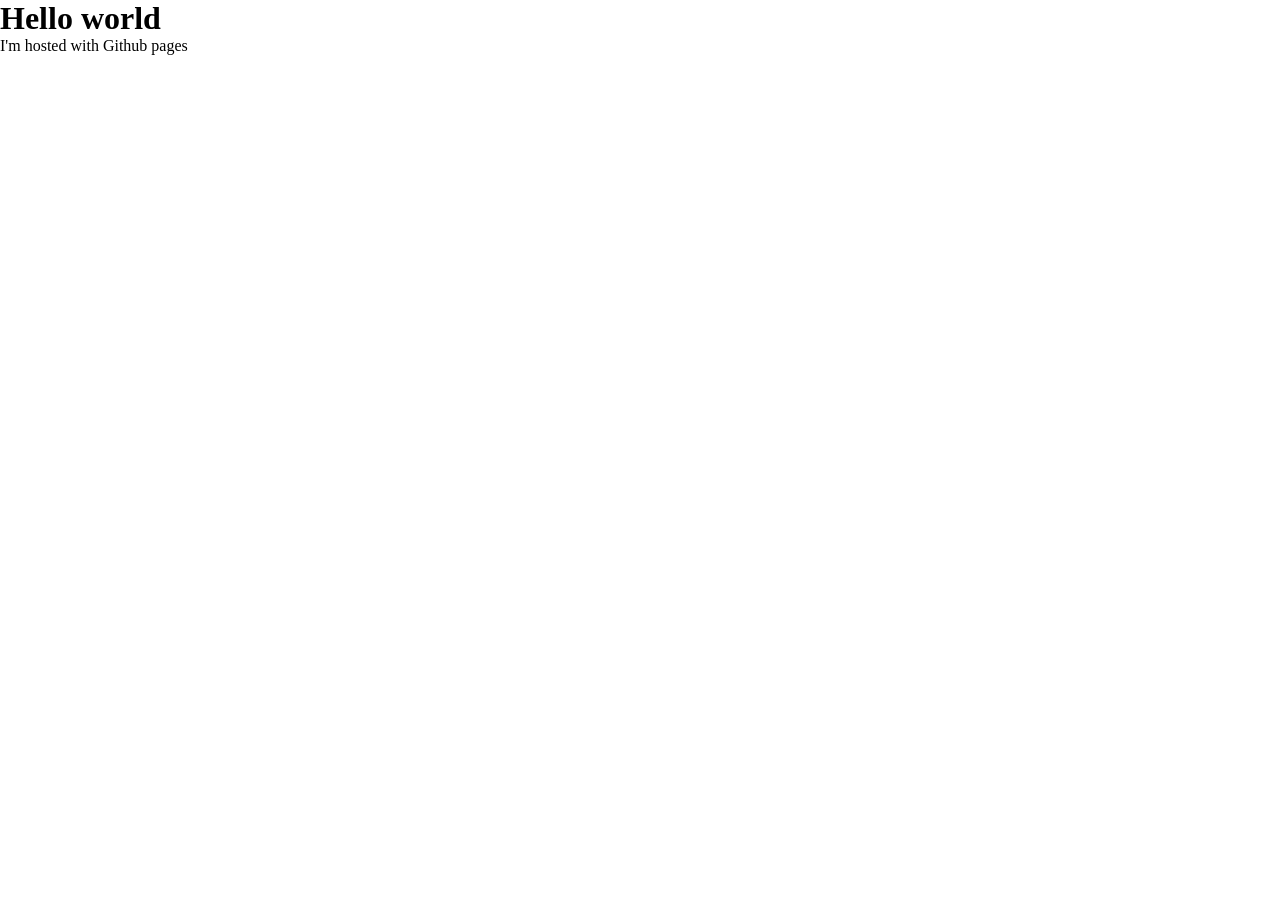
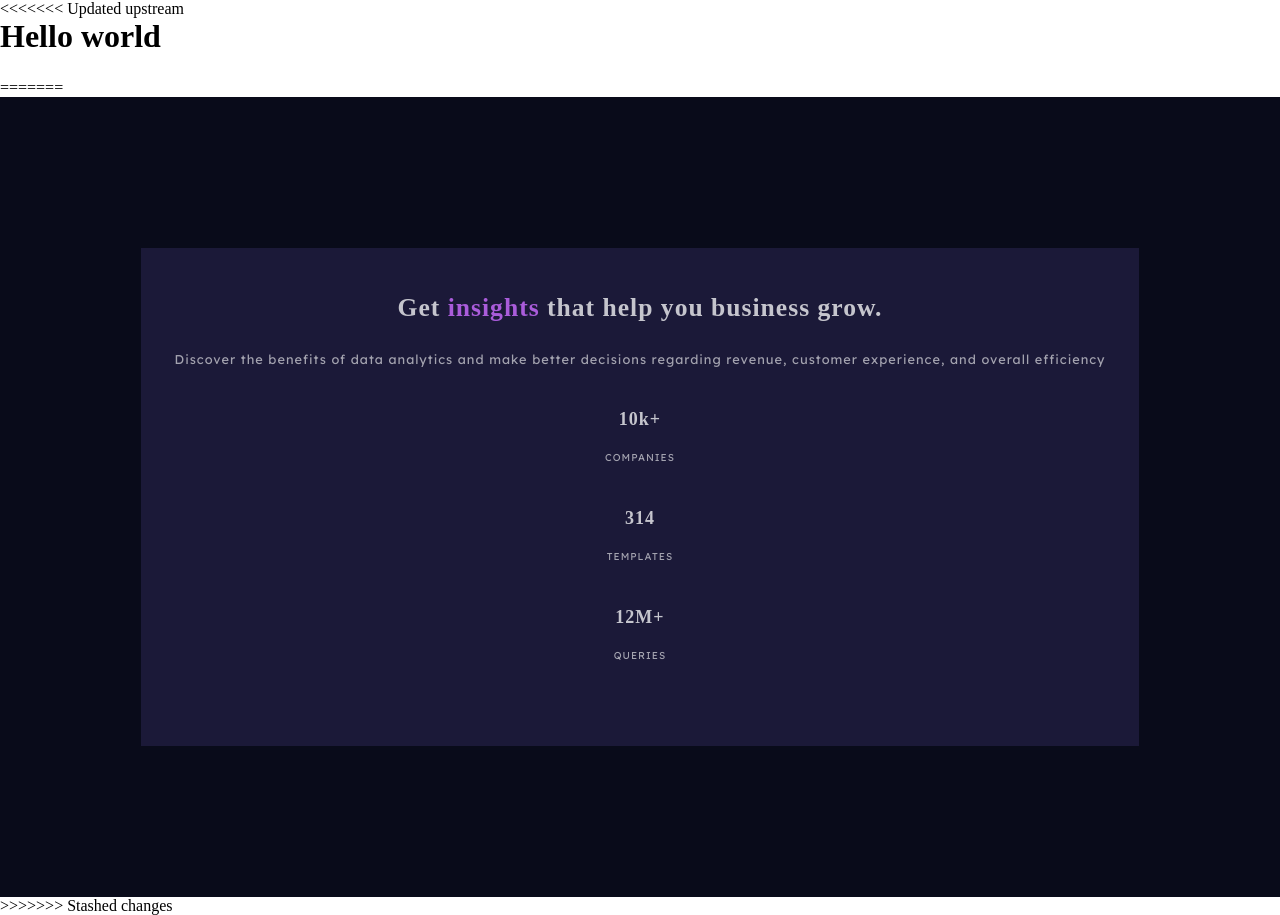
Before and after one commit to ol-berry01/fem-stats-preview-card, a website: page index.html in a window 1280 px wide. Before the commit the page ends 800 px from the top, so only its background shows below. Drawn offline with Linux system fonts and the light colour scheme.

Commit message:
Card style rules
Resolve conflicts

```diff
--- a/inc/scss/base/_resets.scss
+++ b/inc/scss/base/_resets.scss
@@ -3,3 +3,37 @@
   padding: 0;
   box-sizing: border-box;
 }
+<<<<<<< Updated upstream
+=======
+
+h1,
+h2,
+h3,
+h4,
+h5,
+h6 {
+  color: $heading;
+  font-family: $font-inter;
+  font-weight: 700;
+}
+
+p {
+  color: $paragraph;
+  font-family: $font-lexend;
+  line-height: 1.5rem;
+}
+
+span {
+  color: $accent;
+}
+
+.container {
+  background: $background;
+  color: $paragraph;
+  min-height: 100vh;
+  padding: 5.5rem 1.5rem;
+  display: flex;
+  align-items: center;
+  justify-content: center;
+}
+>>>>>>> Stashed changes
--- /dev/null
+++ b/inc/scss/components/_card.scss
@@ -0,0 +1,43 @@
+.card {
+  background: $card-bg;
+  display: grid;
+  grid-template-areas:
+    "image"
+    "content";
+
+  &-body {
+    padding: 2.825rem 2.125rem 2.5rem;
+    text-align: center;
+    grid-area: content;
+    letter-spacing: 1px;
+
+    h1 {
+      margin-bottom: 1.5rem;
+      font-size: 1.6rem;
+    }
+
+    p {
+      color: $heading-stats;
+      margin-bottom: 2.375rem;
+      font-size: 0.8rem;
+    }
+
+    &-stats {
+      .stat {
+        h4 {
+          margin-bottom: 1rem;
+          font-size: 1.125rem;
+        }
+
+        p {
+          font-size: 0.625rem;
+          text-transform: uppercase;
+        }
+      }
+    }
+  }
+
+  &-img {
+    grid-area: image;
+  }
+}
--- a/index.html
+++ b/index.html
@@ -10,7 +10,36 @@
     <title>Stats Preview Card - FEM</title>
   </head>
   <body>
+<<<<<<< Updated upstream
     <h1>Hello world</h1>
     <p>I'm hosted with Github pages</p>
+=======
+    <div class="container">
+      <div class="card">
+        <div class="card-body">
+          <h1>Get <span>insights</span> that help you business grow.</h1>
+          <p>Discover the benefits of data analytics and make better decisions regarding revenue, customer experience, and overall efficiency</p>
+          <div class="card-body-stats">
+            <div class="stat">
+              <h4>10k+</h4>
+              <p>Companies</p>
+            </div>
+            <div class="stat">
+              <h4>314</h4>
+              <p>Templates</p>
+            </div>
+            <div class="stat">
+              <h4>12M+</h4>
+              <p>Queries</p>
+            </div>
+          </div>
+        </div>
+        <div class="card-img">
+          <div class="card-img-overlay"></div>
+          <div class="card-img-src"></div>
+        </div>
+      </div>
+    </div>
+>>>>>>> Stashed changes
   </body>
 </html>
```
Also changed, not shown: inc/css/main.css.
